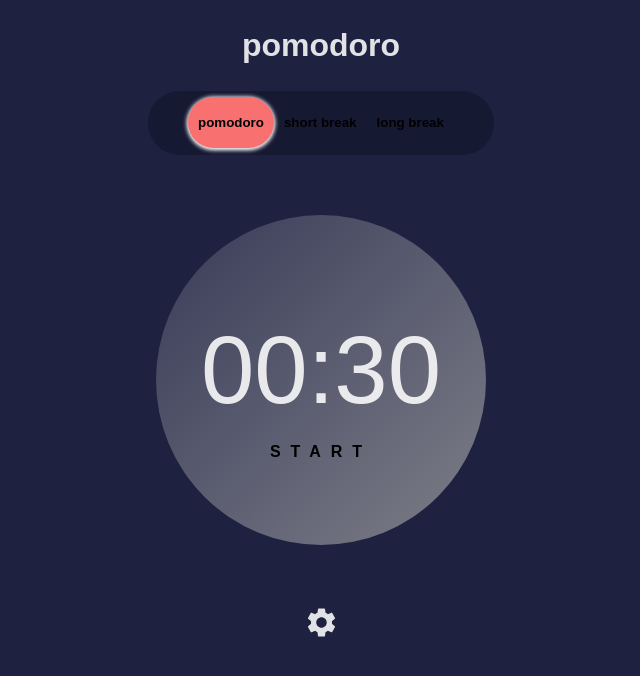
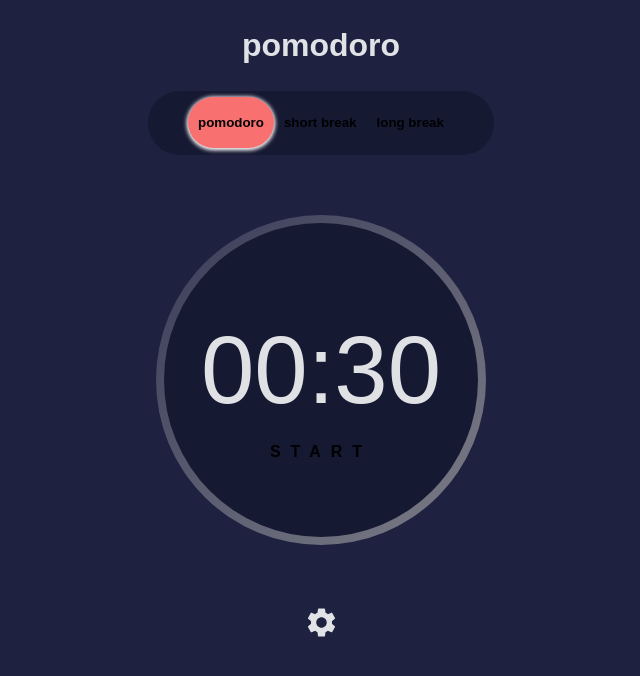
Before and after one commit to bilanoo/pomodoro-app, a React (Vite) app: page / in a window 1280 px wide. Shown: the top 676 px of the page, without its empty margins (319-959 px from the left). Built offline with nearby package versions, Linux system fonts and the light colour scheme.

Commit message:
added padding and background style to match image.

```diff
--- a/src/Timer/index.tsx
+++ b/src/Timer/index.tsx
@@ -49,8 +49,14 @@ export const Timer = ({
         <CircularProgress
           variant="determinate"
           value={normalizedProgress}
-          sx={{ color: "#f87070" }}
-          size="20rem"
+          sx={{
+            color: "#f87070",
+            backgroundColor: "#161932",
+            borderRadius: "50%",
+            padding: "5px",
+          }}
+          size="19rem"
+          thickness={1}
         />
         <Box
           sx={{
@@ -59,6 +65,7 @@ export const Timer = ({
             bottom: 0,
             right: 0,
             position: "absolute",
+
             display: "flex",
             flexDirection: "column",
             alignItems: "center",
```
